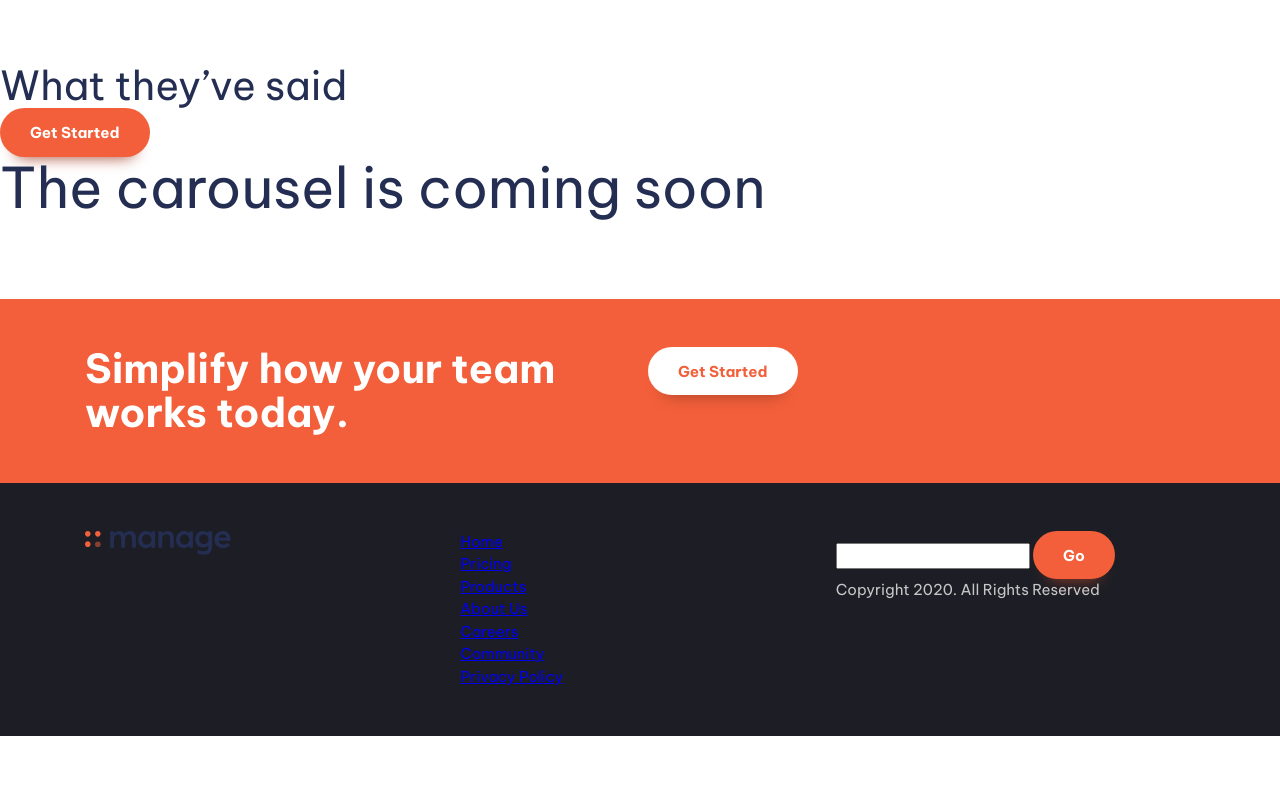
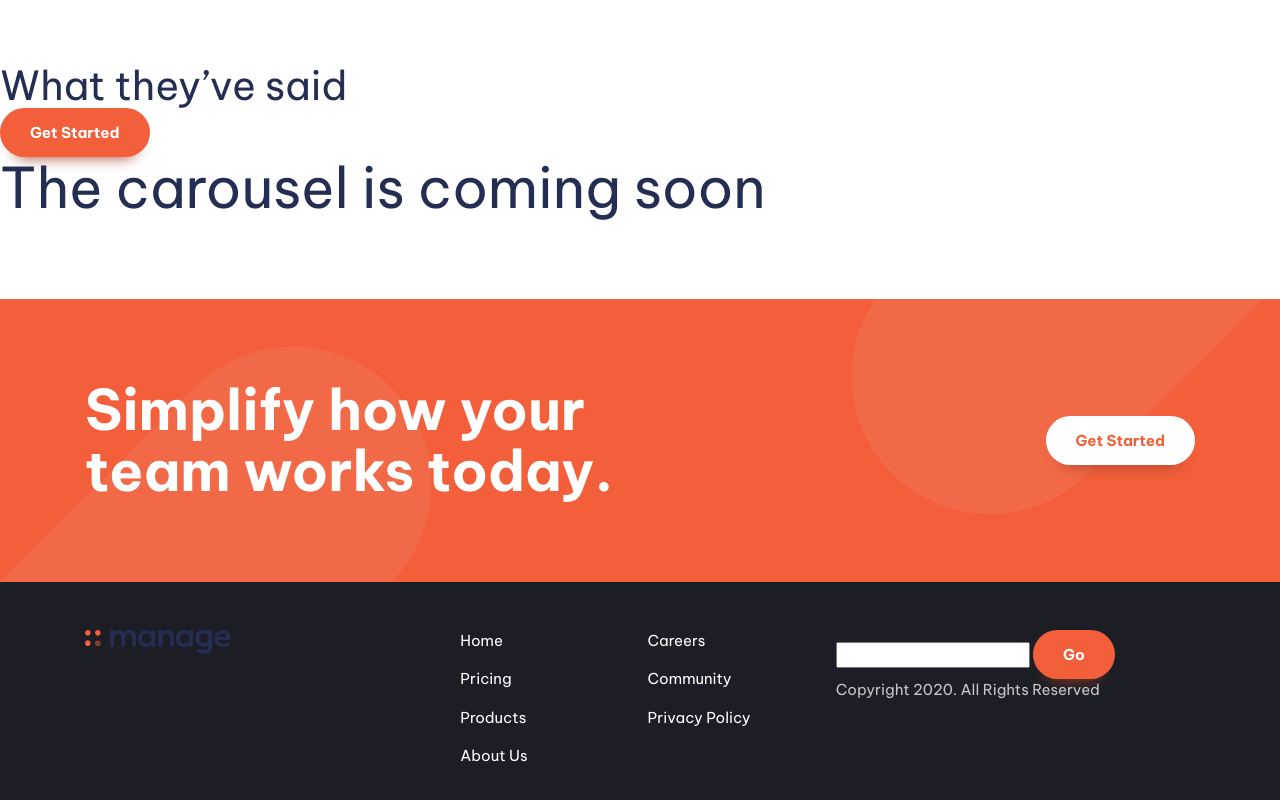
Before and after one commit to quadri101/manage-landing-page, a website built with Vite: page index.html in a window 1280 px wide. Shown: the part 1366-2166 px from the top of the page. Before the commit the page ends 2102 px from the top, so only its background shows below. Built offline with nearby package versions, Linux system fonts and the light colour scheme.

Commit message:
complete CTA section

```diff
--- a/index.html
+++ b/index.html
@@ -141,15 +141,15 @@
         <h1 class="fs-primary-heading">The carousel is coming soon</h1>
       </section>
 
-      <section class="cta | padding-block-700 bg-accent-400 text-neutral-100">
+      <section class="cta | padding-block-900 bg-accent-400 text-neutral-100">
         <div class="container">
-          <div class="even-columns">
+          <div class="even-columns | y-center">
             <div>
-              <p class="fs-secondary-heading fw-bold">
+              <p class="fs-primary-heading fw-bold">
                 Simplify how your team works today.
               </p>
             </div>
-            <div>
+            <div class="justify-self-end justify-self-center-sm">
               <button class="button" data-type="inverted">Get Started</button>
             </div>
           </div>
@@ -172,7 +172,7 @@
           </div>
           <div>
             <nav aria-label="Footer" class="footer-nav">
-              <ul role="list">
+              <ul class="flow" role="list">
                 <li><a href="#">Home</a></li>
                 <li><a href="#">Pricing</a></li>
                 <li><a href="#">Products</a></li>
--- a/style.css
+++ b/style.css
@@ -164,13 +164,6 @@ p[data-width="wide"] {
   color: var(--clr-accent-300);
 }
 
-@media (min-width: 50em) {
-  .even-columns {
-    grid-auto-flow: column;
-    grid-auto-columns: 1fr;
-  }
-}
-
 /* navigation */
 .primary-header {
   padding-top: var(--size-600);
@@ -257,6 +250,23 @@ p[data-width="wide"] {
   }
 }
 
+/* footer navigation */
+.footer-nav {
+  columns: 2;
+}
+
+.footer-nav ul.flow {
+  --flow-spacer: 1rem;
+}
+
+.footer-nav a {
+  color: var(--clr-neutral-100);
+  text-decoration: none;
+}
+
+.footer-nav a:where(:hover, :focus) {
+  color: var(--clr-accent-400);
+}
 /* Utility Classes */
 
 .display-none {
@@ -364,6 +374,42 @@ p[data-width="wide"] {
   gap: 1rem;
 }
 
+@media (min-width: 50em) {
+  .even-columns {
+    grid-auto-flow: column;
+    grid-auto-columns: 1fr;
+  }
+}
+
+.justify-self-end {
+  justify-self: end;
+}
+
+/* cta */
+.cta {
+  background-image: url("images/bg-simplify-section-desktop.svg");
+  background-size: cover;
+  background-repeat: no-repeat;
+  background-position: bottom right;
+}
+
+@media (max-width: 50em) {
+  .cta {
+    text-align: center;
+    background-image: url("images/bg-simplify-section-mobile.svg");
+    background-position: left;
+    background-size: 6rem 80%;
+  }
+
+  .justify-self-center-sm {
+    justify-self: center;
+  }
+}
+
+.y-center {
+  align-items: center;
+}
+
 /* padding utility classes */
 .padding-block-400 {
   padding-block: var(--size-400);
```
